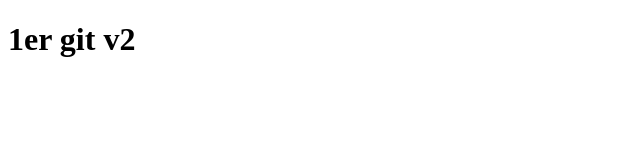
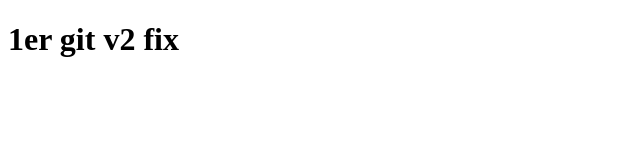
Before and after one commit to Eblez3/premier-git, a plain HTML site: page index.html in a window 1280 px wide. Shown: the full height of the page, 0-640 px from the left. Drawn offline with Linux system fonts and the light colour scheme.

Commit message:
Correction du titre v2

```diff
--- a/index.html
+++ b/index.html
@@ -1,6 +1,6 @@
 <!DOCTYPE html>
     <head></head>
     <body>
-        <h1>1er git v2</h1>
+        <h1>1er git v2 fix</h1>
     </body>
 </html>
```
